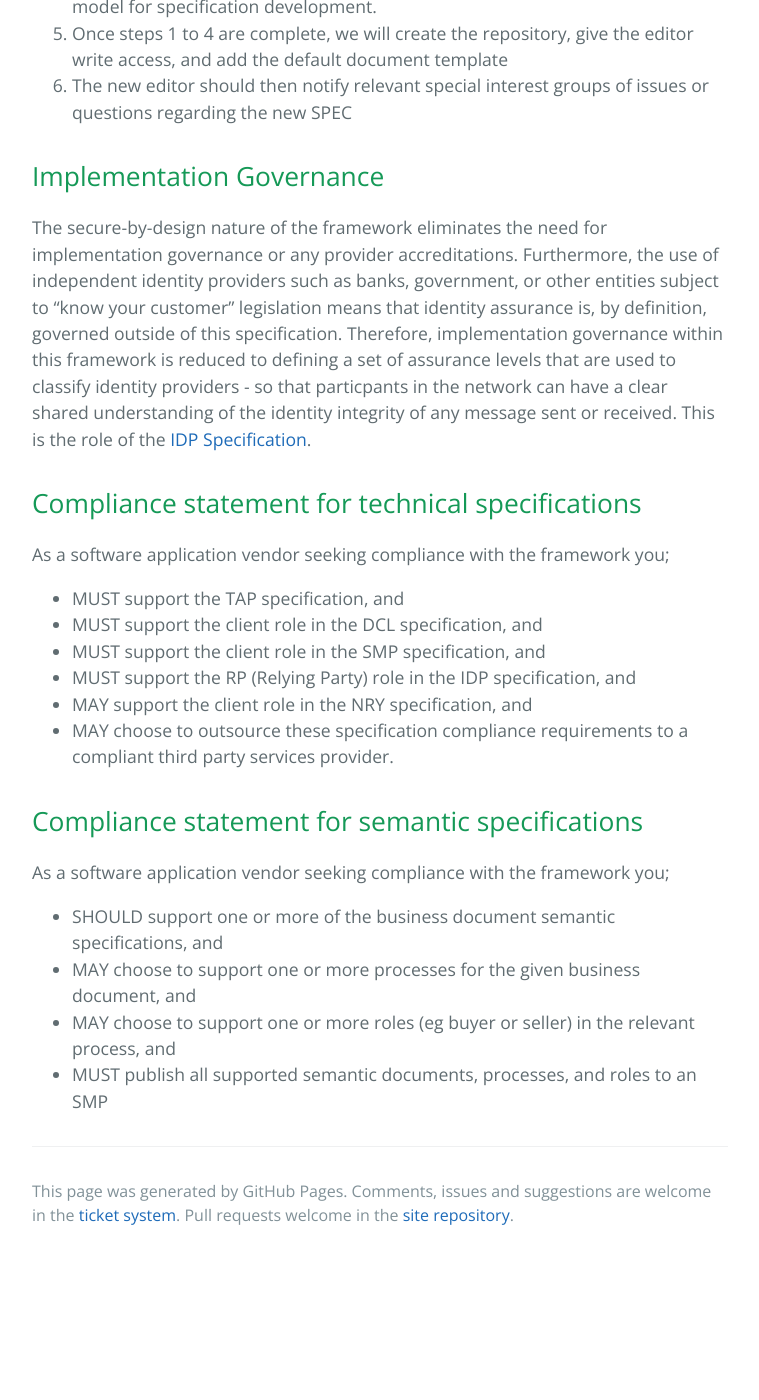
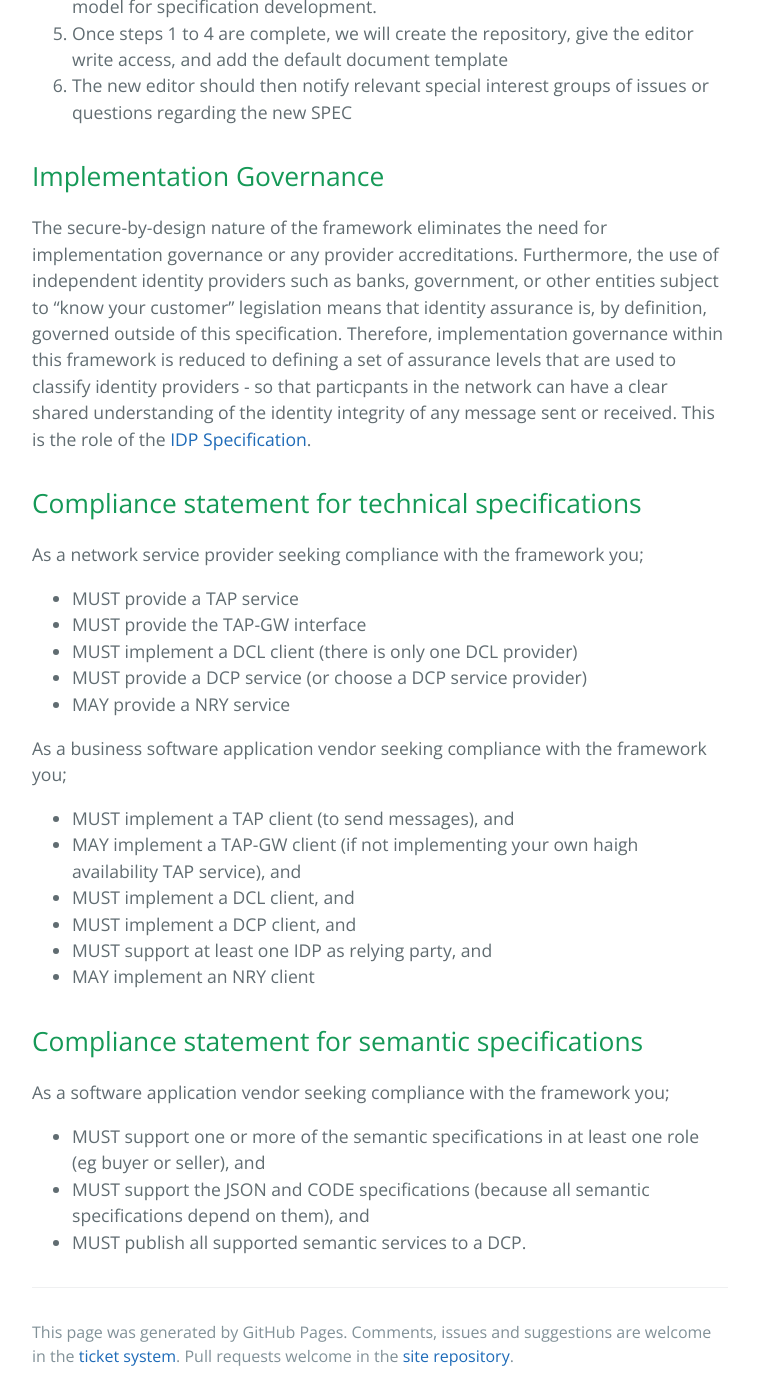
Before and after one commit to ausdigital/ausdigital.github.io, a Jekyll site: the page built from pages/governance-model.md, in a window 1280 px wide and 1400 px high, scrolled down 973 px. Shown: the whole window, without its empty margins (328-1087 px from the left). Built offline with Jekyll 4.4.1, drawn with Linux system fonts in a browser that asks for light colours; before the commit the page ends 2232 px from its top, so only the background shows below that.

Commit message:
Update compliance statements

```diff
--- a/pages/governance-model.md
+++ b/pages/governance-model.md
@@ -28,20 +28,27 @@ The secure-by-design nature of the framework eliminates the need for implementat
 
 ## Compliance statement for technical specifications
 
-As a software application vendor seeking compliance with the framework you;
+As a network service provider seeking compliance with the framework you;
 
- * MUST support the TAP specification, and
- * MUST support the client role in the DCL specification, and
- * MUST support the client role in the SMP specification, and
- * MUST support the RP (Relying Party) role in the IDP specification, and
- * MAY support the client role in the NRY specification, and
- * MAY choose to outsource these specification compliance requirements to a compliant third party services provider.
+ * MUST provide a TAP service
+ * MUST provide the TAP-GW interface
+ * MUST implement a DCL client (there is only one DCL provider)
+ * MUST provide a DCP service (or choose a DCP service provider)
+ * MAY provide a NRY service
+
+As a business software application vendor seeking compliance with the framework you;
+
+ * MUST implement a TAP client (to send messages), and
+ * MAY implement a TAP-GW client (if not implementing your own haigh availability TAP service), and
+ * MUST implement a DCL client, and
+ * MUST implement a DCP client, and
+ * MUST support at least one IDP as relying party, and
+ * MAY implement an NRY client
 
 ## Compliance statement for semantic specifications
 
 As a software application vendor seeking compliance with the framework you;
 
- * SHOULD support one or more of the business document semantic specifications, and
- * MAY choose to support one or more processes for the given business document, and
- * MAY choose to support one or more roles (eg buyer or seller) in the relevant process, and
- * MUST publish all supported semantic documents, processes, and roles to an SMP
+ * MUST support one or more of the semantic specifications in at least one role (eg buyer or seller), and
+ * MUST support the JSON and CODE specifications (because all semantic specifications depend on them), and
+ * MUST publish all supported semantic services to a DCP.
```
